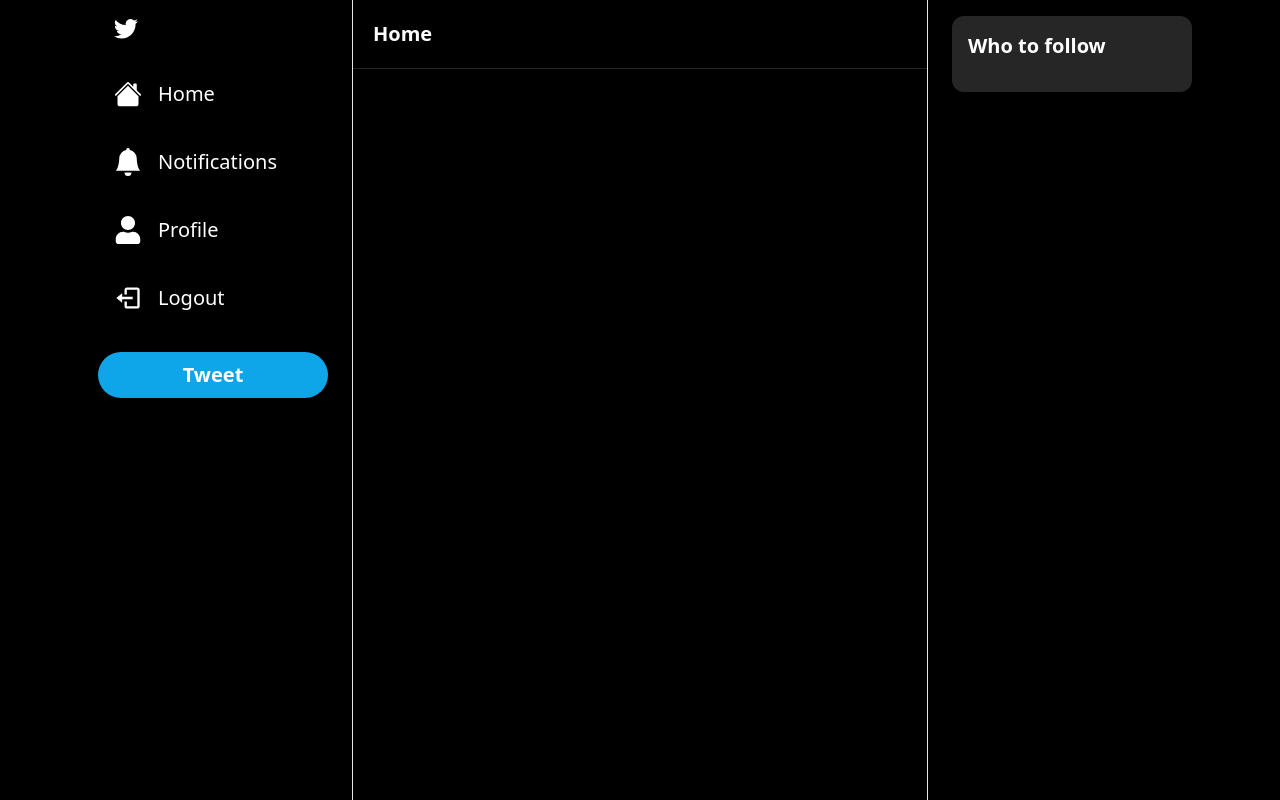
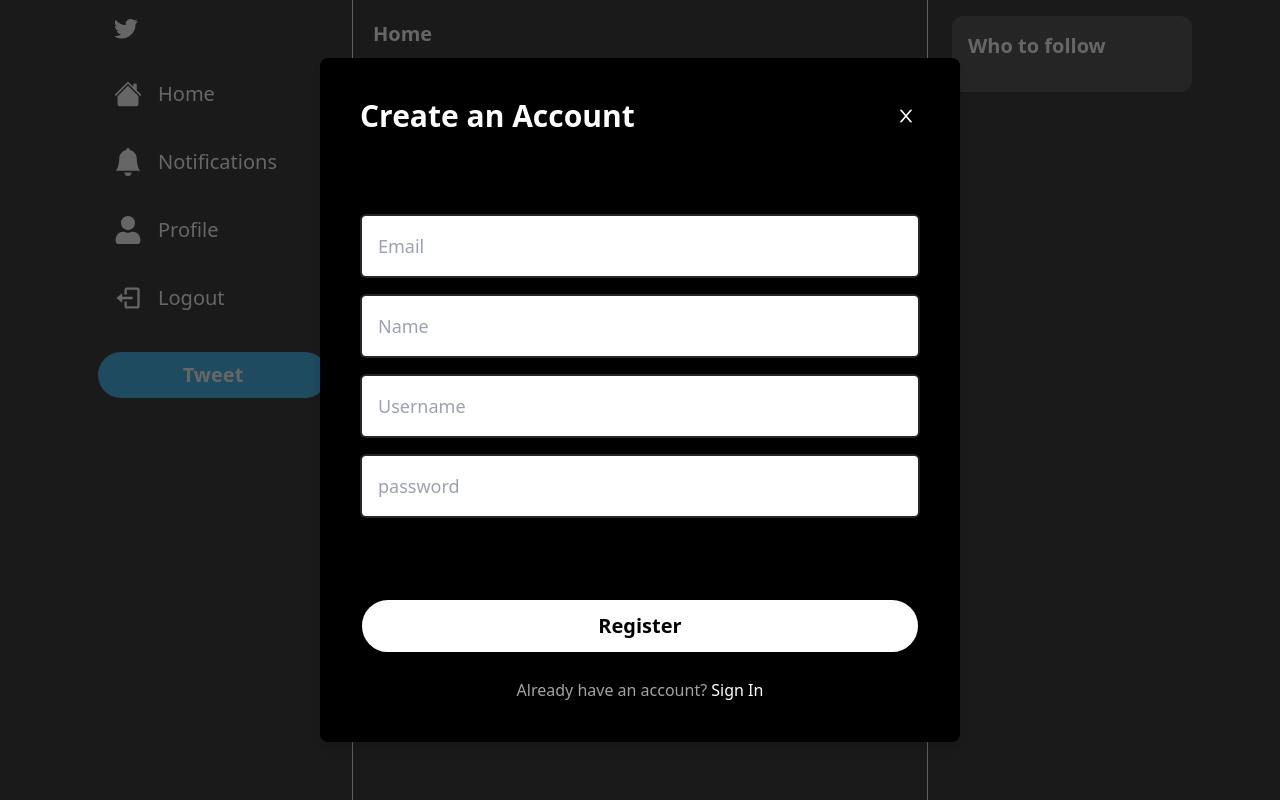
Before and after one commit to Brainiac5l0th/twitter-clone, a Next.js app: page / in a window 1280 px wide. Built offline with nearby package versions, Linux system fonts and the light colour scheme.

Commit message:
register modal

```diff
--- /dev/null
+++ b/components/modals/RegisterModal.tsx
@@ -0,0 +1,88 @@
+import useLoginModal from "@/hooks/useLoginModal";
+import useRegisterModal from "@/hooks/useRegisterModal";
+import { useCallback, useState } from "react";
+import Input from "../Input";
+import Modal from "../Modal";
+
+const RegisterModal = () => {
+  const loginModal = useLoginModal();
+  const registerModal = useRegisterModal();
+
+  const [email, setEmail] = useState("");
+  const [username, setUsername] = useState("");
+  const [name, setName] = useState("");
+  const [password, setPassword] = useState("");
+  const [isLoading, setIsLoading] = useState(false);
+
+  const handleSubmit = useCallback(async () => {
+    try {
+      setIsLoading(true);
+
+      // @TODO: Add register and login
+
+      registerModal.onClose();
+    } catch (error) {
+      console.log(error);
+    } finally {
+      setIsLoading(false);
+    }
+  }, [registerModal]);
+
+  // main body content for the modal
+  const bodyContent = (
+    <div className="flex flex-col gap-4">
+      <Input
+        placeholder="Email"
+        onChange={(e) => setEmail(e.target.value)}
+        value={email}
+        disabled={isLoading}
+      />
+      <Input
+        placeholder="Name"
+        onChange={(e) => setName(e.target.value)}
+        value={name}
+        disabled={isLoading}
+      />
+      <Input
+        placeholder="Username"
+        onChange={(e) => setUsername(e.target.value)}
+        value={username}
+        disabled={isLoading}
+      />
+      <Input
+        placeholder="password"
+        onChange={(e) => setPassword(e.target.value)}
+        value={password}
+        disabled={isLoading}
+      />
+    </div>
+  );
+
+  // footer content for the modal
+  const footerContent = (
+    <div className="text-neutral-400 text-center mt-4">
+      <p>
+        Already have an account?
+        <span className="text-white cursor-pointer hover:underline">
+          {" "}
+          Sign In
+        </span>
+      </p>
+    </div>
+  );
+
+  return (
+    <Modal
+      disabled={isLoading}
+      isOpen={registerModal.isOpen}
+      title="Create an Account"
+      onClose={registerModal.onClose}
+      onSubmit={handleSubmit}
+      actionLabel="Register"
+      body={bodyContent}
+      footer={footerContent}
+    />
+  );
+};
+
+export default RegisterModal;
--- /dev/null
+++ b/hooks/useRegisterModal.ts
@@ -0,0 +1,15 @@
+import { create } from "zustand";
+
+interface RegisterModalProps {
+  isOpen: boolean;
+  onOpen: () => void;
+  onClose: () => void;
+}
+
+const useRegisterModal = create<RegisterModalProps>((set) => ({
+  isOpen: true,
+  onOpen: () => set({ isOpen: true }),
+  onClose: () => set({ isOpen: false }),
+}));
+
+export default useRegisterModal;
--- a/pages/_app.tsx
+++ b/pages/_app.tsx
@@ -1,10 +1,12 @@
 import Layout from "@/components/Layout";
+import RegisterModal from "@/components/modals/RegisterModal";
 import type { AppProps } from "next/app";
 import "../styles/globals.css";
 
 export default function App({ Component, pageProps }: AppProps) {
   return (
     <>
+      <RegisterModal />
       <Layout>
         <Component {...pageProps} />
       </Layout>
```
